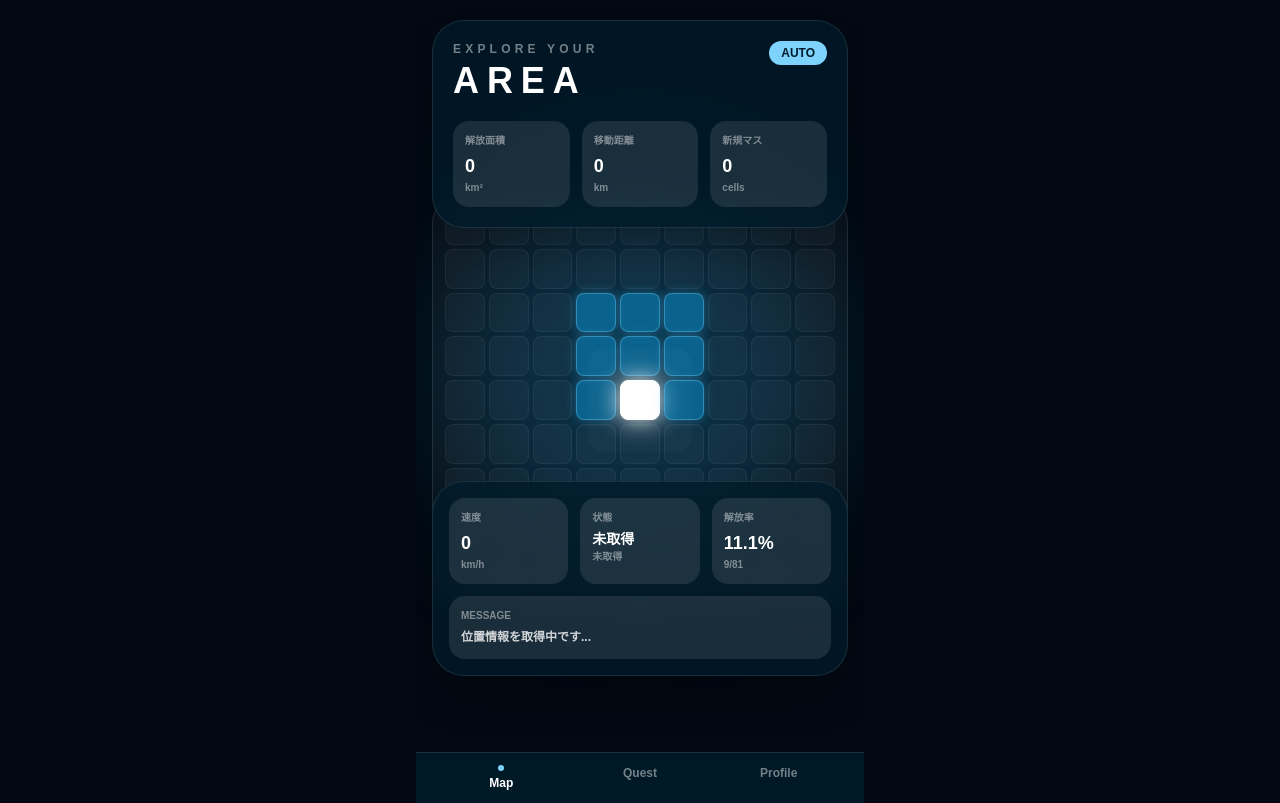
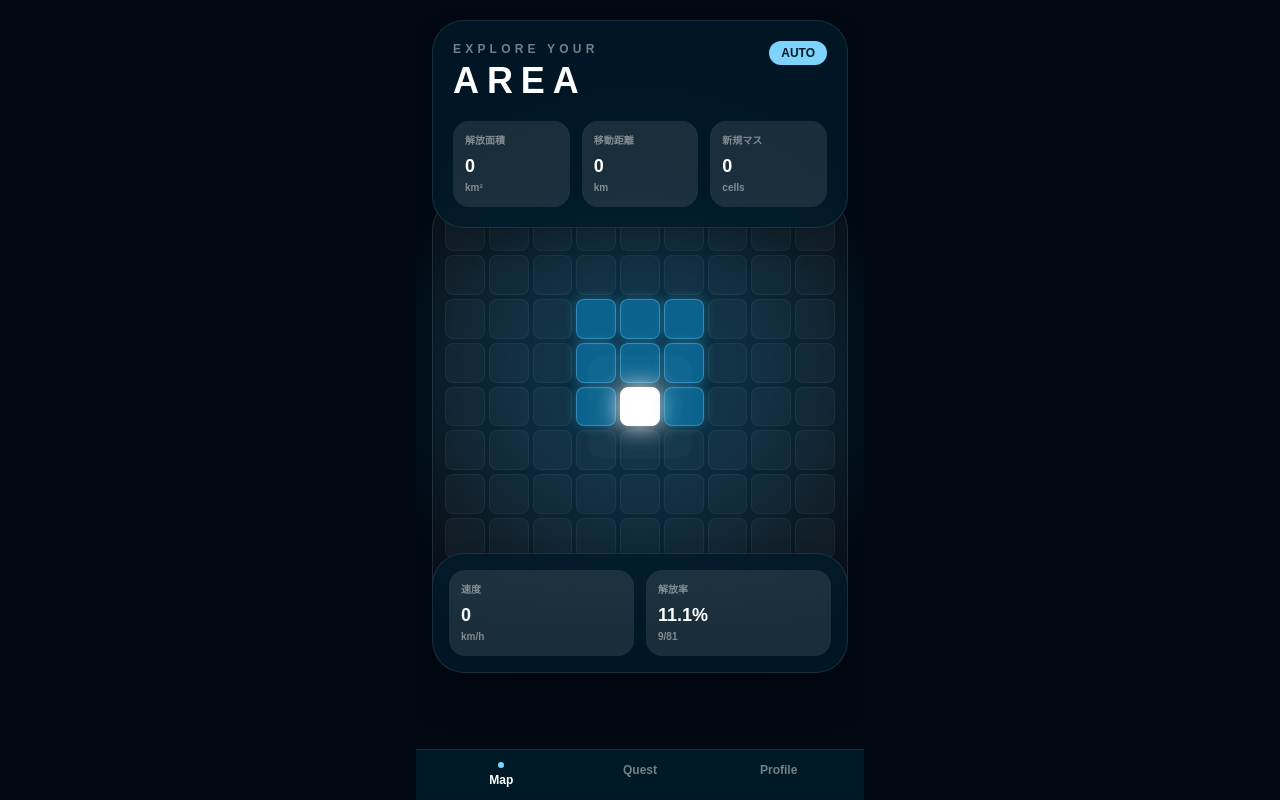
Before and after one commit to chxsedorf/area-app, a Next.js app: page /map in a window 1280 px wide. Built offline with nearby package versions, Linux system fonts and the light colour scheme; no server answers.

Commit message:
Simplify map info panel

```diff
--- a/app/map/page.tsx
+++ b/app/map/page.tsx
@@ -2,7 +2,6 @@
 
 import BottomNav from "@/components/BottomNav";
 import { areaCells, useArea } from "@/components/AreaProvider";
-import { getAreaRule } from "@/lib/areaRules";
 
 export default function MapPage() {
   const {
@@ -15,11 +14,7 @@
     area,
     newAreas,
     speedKmh,
-    moveStatus,
-    message,
   } = useArea();
-
-  const currentRule = getAreaRule(moveStatus);
 
   return (
     <main className="min-h-screen bg-[#020912] text-white">
@@ -73,7 +68,7 @@
           </div>
 
           {/* Grid Map */}
-          <div className="flex flex-1 items-center justify-center px-4 pb-36 pt-48">
+          <div className="flex flex-1 items-center justify-center px-4 pb-32 pt-48">
             <div className="w-full rounded-[2rem] border border-white/10 bg-white/[0.035] p-3 shadow-2xl backdrop-blur">
               <div className="grid grid-cols-[repeat(9,minmax(0,1fr))] gap-[4px]">
                 {areaCells.map((cell) => {
@@ -106,19 +101,11 @@
 
           {/* Bottom info frame */}
           <div className="absolute bottom-[76px] left-4 right-4 z-20 rounded-[2rem] border border-white/10 bg-[#001B2A]/80 p-4 shadow-2xl backdrop-blur">
-            <div className="grid grid-cols-3 gap-3">
+            <div className="grid grid-cols-2 gap-3">
               <div className="rounded-2xl bg-white/10 p-3">
                 <p className="text-[10px] font-bold text-white/45">速度</p>
                 <p className="mt-1 text-lg font-black">{speedKmh}</p>
                 <p className="text-[10px] font-bold text-white/45">km/h</p>
-              </div>
-
-              <div className="rounded-2xl bg-white/10 p-3">
-                <p className="text-[10px] font-bold text-white/45">状態</p>
-                <p className="mt-1 text-sm font-black">{currentRule.label}</p>
-                <p className="text-[10px] font-bold text-white/45">
-                  {currentRule.openRangeLabel}
-                </p>
               </div>
 
               <div className="rounded-2xl bg-white/10 p-3">
@@ -129,13 +116,6 @@
                 </p>
               </div>
             </div>
-
-            <div className="mt-3 rounded-2xl bg-white/10 p-3">
-              <p className="text-[10px] font-bold text-white/45">MESSAGE</p>
-              <p className="mt-1 text-xs font-bold leading-5 text-white/80">
-                {message}
-              </p>
-            </div>
           </div>
         </section>
 
```
